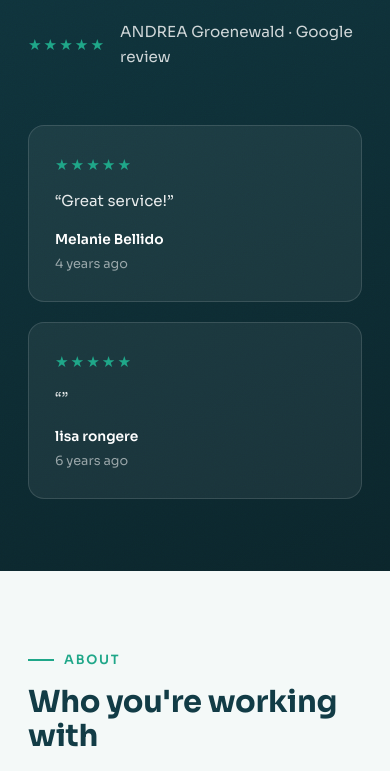
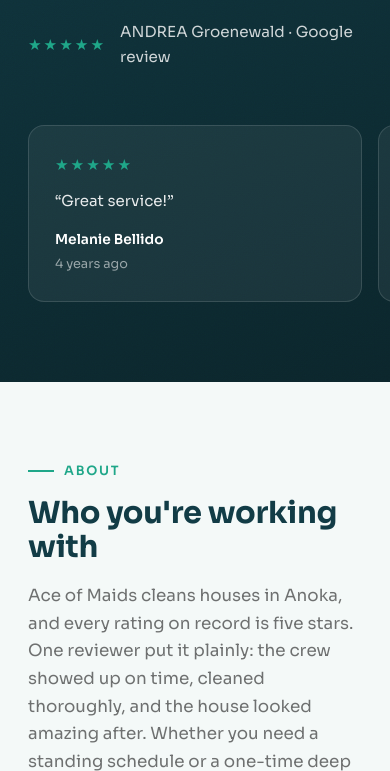
Before and after one commit to VauraAgency/site-ace-of-maids, a plain HTML site: page index.html in a window 390 px wide. Shown: the part 2249-3020 px from the top of the page. Drawn offline with Linux system fonts and the light colour scheme.

Commit message:
Mobile reviews: one-card swipe carousel

```diff
--- a/index.html
+++ b/index.html
@@ -139,6 +139,12 @@
   .review-author { font-size: 0.86rem; font-weight: 600; }
   .review-author span { display: block; font-weight: 400; opacity: 0.55; font-size: 0.8rem; margin-top: 2px; }
   .no-reviews { opacity: 0.75; }
+  /* Mobile house style: one full-width review at a time, swipe between. */
+  @media (max-width: 760px) {
+    .review-grid { display: flex; overflow-x: auto; scroll-snap-type: x mandatory; gap: 16px; margin: 0 -28px; padding: 0 28px 8px; -webkit-overflow-scrolling: touch; scrollbar-width: none; }
+    .review-grid::-webkit-scrollbar { display: none; }
+    .review-grid .review-card { flex: 0 0 100%; scroll-snap-align: center; }
+  }
 
   /* ---- gallery (real photos only) ---- */
   .gallery-grid { display: grid; grid-template-columns: 1.5fr 1fr; grid-auto-rows: 260px; gap: 18px; }
```
Also changed, not shown: about.html (+6 -0 lines), contact.html (+6 -0 lines), services.html (+6 -0 lines).
